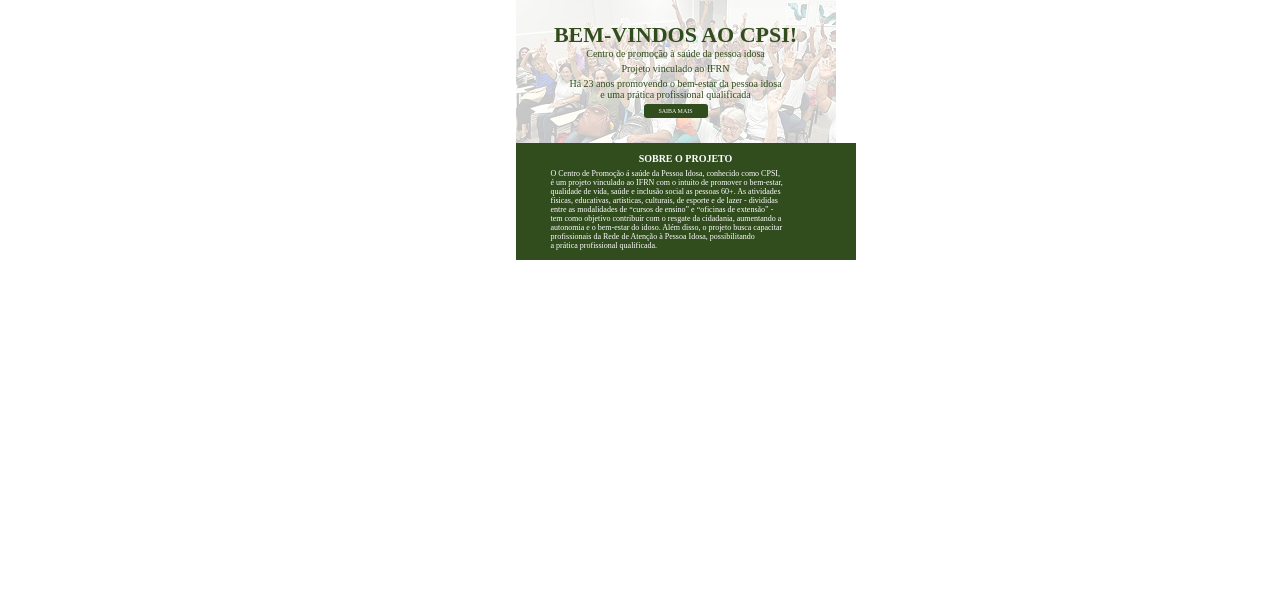
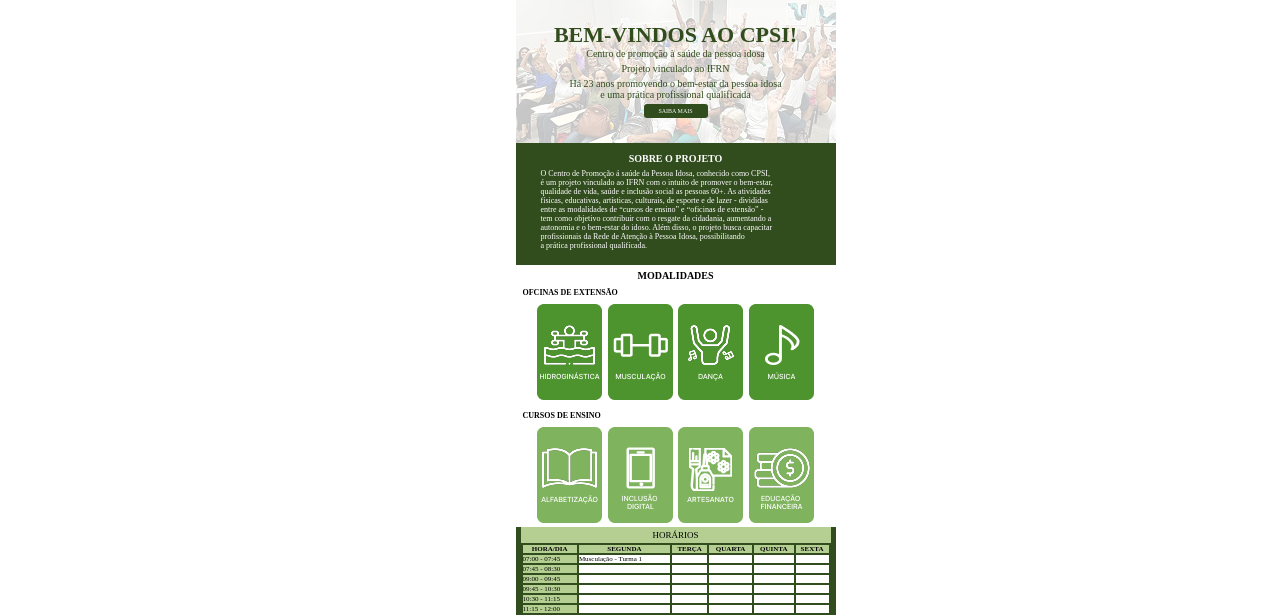
Before and after one commit to Lielly/CPSI-LandingPage-mobile, a plain HTML site: page index.html in a window 1280 px wide. Shown: the part 2779-3394 px from the top of the page. Before the commit the page ends 3039 px from the top, so only its background shows below. Drawn offline with Linux system fonts and the light colour scheme; a web font is replaced by a local one.

Commit message:
atualizando html e css de modalidades e de horários (incompleto)

```diff
--- a/index.html
+++ b/index.html
@@ -42,7 +42,7 @@
           <h2 id="sobre-o-projeto">SOBRE O PROJETO</h2>
           <p>O Centro de Promoção á saúde da Pessoa Idosa, conhecido como CPSI,<br/>é um projeto vinculado ao IFRN com o intuito de promover o bem-estar,<br/> qualidade de vida, saúde e inclusão social as pessoas 60+. As atividades<br/> físicas, educativas, artísticas, culturais, de esporte e de lazer - divididas<br/> entre as modalidades de “cursos de ensino” e “oficinas de extensão” -<br/> tem como objetivo contribuir com o resgate da cidadania, aumentando a<br/> autonomia e o bem-estar do idoso. Além disso, o projeto busca capacitar<br/> profissionais da Rede de Atenção à Pessoa Idosa, possibilitando<br/> a prática profissional qualificada.</p>
       </section>
-      <!--<section class="modalidades">
+      <section class="modalidades">
         <h2 id="modalidades">MODALIDADES</h2>
         <h3>OFCINAS DE EXTENSÃO</h3>
         <ul>
@@ -50,9 +50,10 @@
           <li><a><img src="imagens/card-musculacao.png" alt="Card musculação"></a></li>
           <li><a><img src="imagens/card-danca.png" alt="Card dança"></a></li>
           <li><a><img src="imagens/card-musica.png" alt="Card Música"></a></li>
-          <li><a><img src="imagens/card-natacao.png" alt="Card natação"></a></li>
+          <!--<li><a><img src="imagens/card-natacao.png" alt="Card natação"></a></li>
           <li><a><img src="imagens/card-funcional.png" alt="Card funcional"></a></li>
-          <li><a><img src="imagens/card-conscienciacorporal.png" alt="Card consciência corporal"></a></li>
+          <li><a><img src="imagens/card-conscienciacorporal.png" alt="Card consciência corporal"></a></li>-->
+          <!--tentar fazer um carrossel básico-->
         </ul>
         <h3>CURSOS DE ENSINO</h3>
         <ul>
@@ -60,9 +61,9 @@
           <li><a><img src="imagens/card-inclusaodigital.png" alt="Card inclusão digital"></a></li>
           <li><a><img src="imagens/card-artesanato.png" alt="Card artesanato"></a></li>
           <li><a><img src="imagens/card-educacaofinanceira.png" alt="Card educação financeira"></a></li>
-          <li><a><img src="imagens/card-segurancaalimentar.png" alt="Card segurança alimentar"></a></li>
+          <!--<li><a><img src="imagens/card-segurancaalimentar.png" alt="Card segurança alimentar"></a></li>
           <li><a><img src="imagens/card-idiomas.png" alt="Card idiomas"></a></li>
-          <li><a><img src="imagens/card-grupoativamente.png" alt="Card grupo ativaMENTE"></a></li>
+          <li><a><img src="imagens/card-grupoativamente.png" alt="Card grupo ativaMENTE"></a></li>-->
         </ul>
       </section>
       <section class="horarios" id="horarios">
@@ -130,7 +131,7 @@
           </tbody>
         </table>
       </section>
-      <section class="inscricoes" id="inscricoes">
+      <!--<section class="inscricoes" id="inscricoes">
         <h2 >INSCRIÇÕES</h2>
         <p>Se interessou pelo projeto? Acesse o site e realize sua inscrição:</p>
         <ul>
--- a/style.css
+++ b/style.css
@@ -83,29 +83,36 @@ section.banner{
     margin-bottom: 25px;
 }
 
-.projeto{
+section.projeto{
     width: 320px;
     margin-left: 515.5px;
     background-color: #314C1D;
     color: #FFFFFF;
-    padding: 10px;
+    /*padding: 10px; tirar padding e usar margin nos itens!!!*/
 }
 .projeto h2{
     text-align: center;
     font-size: 10px;
-    margin-bottom: 5px;
+    padding: 10px 0 5px;
 }
 .projeto p{
-    margin-left: 25px;
+    /*margin-left: 25px;*/
+    padding: 0  0 15px 25px;
     font-size: 8px;
 }
 
-/*.modalidades h2{
+section.modalidades{
+    margin-left: 515.5px;
+    width: 320px;
+}
+.modalidades h2{
     text-align: center;
-    margin-top: 1em;
+    font-size: 10px;
+    margin: 5px 0;
 }
 .modalidades h3{
-    margin: 1em;
+    font-size: 8px;
+    margin: 7px;
 }
 .modalidades ul{
     display: flex;
@@ -113,22 +120,34 @@ section.banner{
     margin: 0 1em;
 }
 
+section.horarios{
+    margin-left: 515.5px;
+    width: 320px;
+}
 .horarios{
     background-color: #314C1D;
-    padding: 1em;
+    /*padding: 1em;*/
 }
 table{
     margin: auto;
+    width: 310px;
 }
 caption, th, td:first-child{
     background-color: #B5CF92;
-    padding: 1em;
+    /*padding: 1em;*/
+}
+caption{
+    font-size: 9px;
+    padding: 3px;
+}
+th, td{
+    font-size: 7px;
 }
 td{
     background-color: #FFFFFF;
 }
 
-.inscricoes{
+/*.inscricoes{
     text-align: center;
 }
 .inscricoes ul{
```
